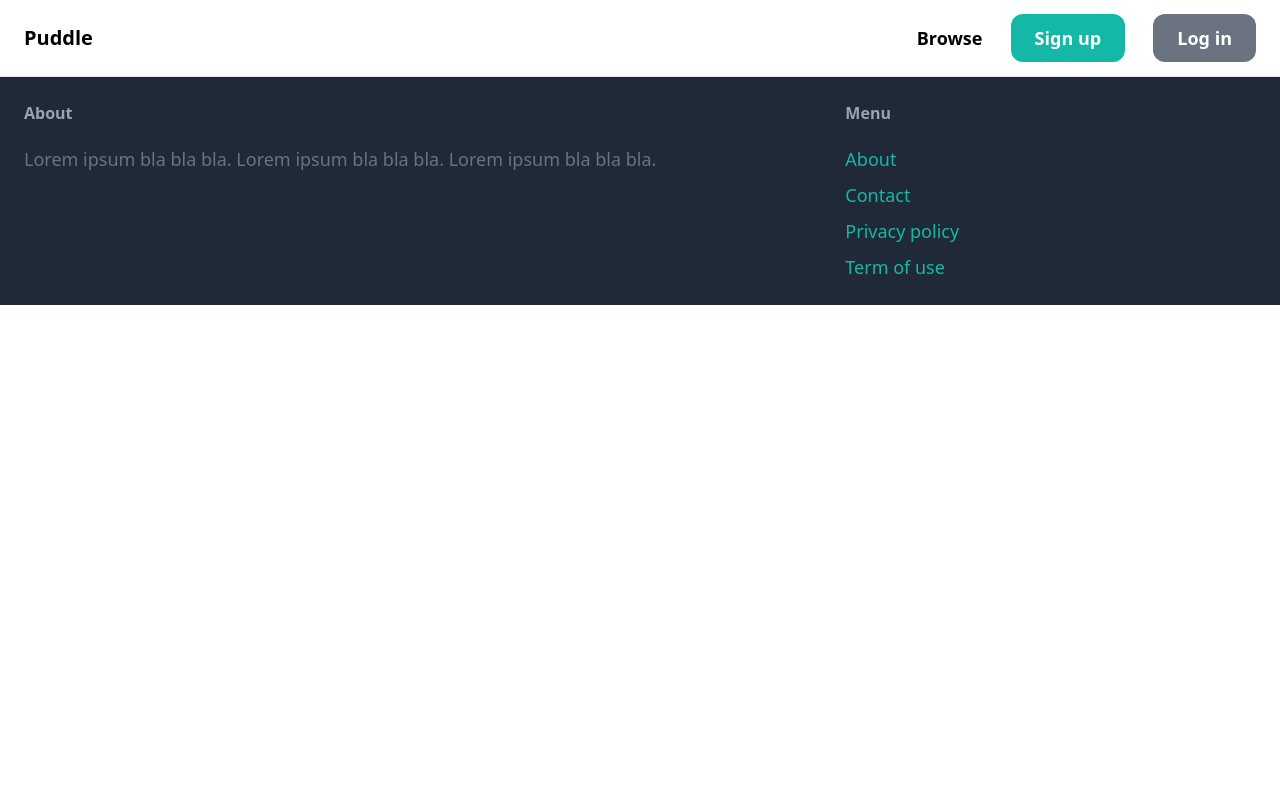
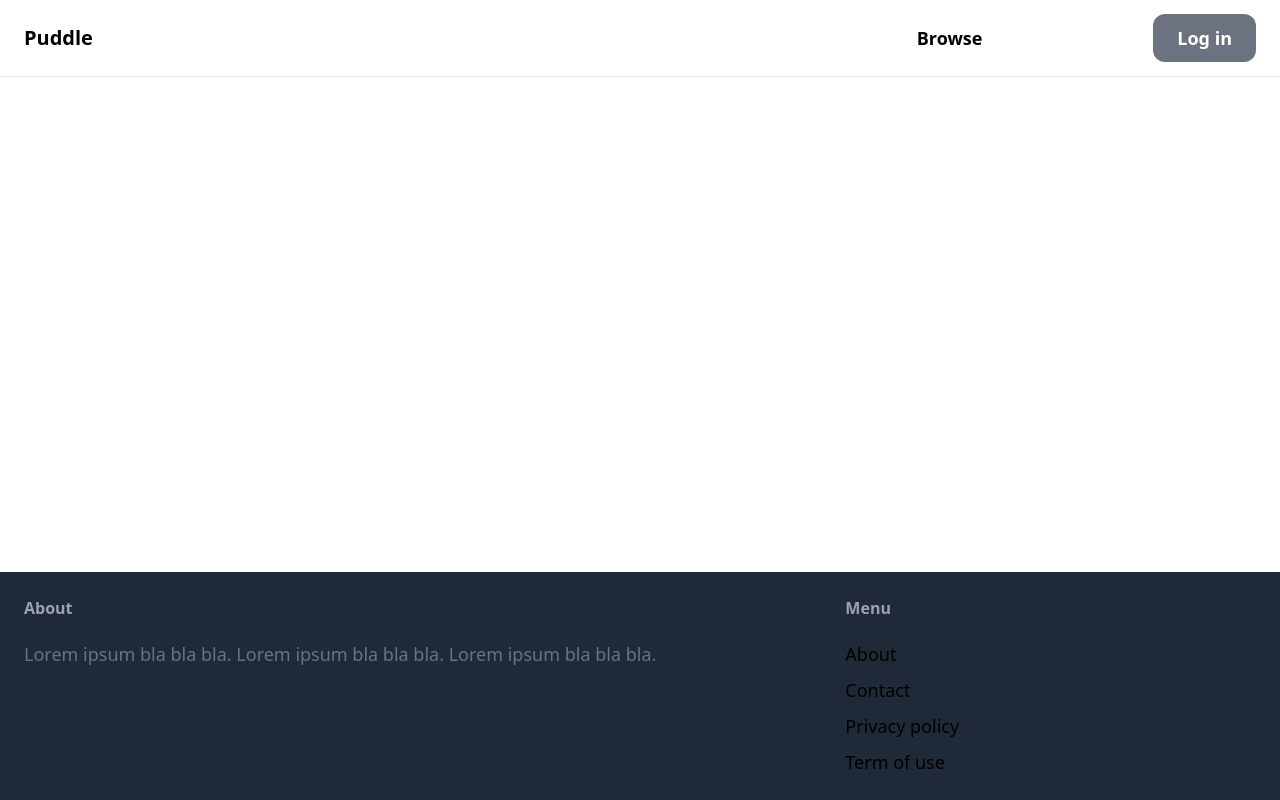
Before and after one commit to stansam/Puddle, a Django app: page /about/ in a window 1280 px wide. Run offline with Django 5.2, Linux system fonts and the light colour scheme; some libraries are stand-ins or nearby versions.

Commit message:
fixed footer to bottom of page

```diff
--- a/templates/base.html
+++ b/templates/base.html
@@ -1,15 +1,17 @@
 <!DOCTYPE html>
-<html lang="en">
+<html lang="en" class="min-h-screen">
 <head>
     <meta charset="UTF-8">
     <meta name="viewport" content="width=device-width, initial-scale=1.0">
     <title>{% block title %}{% endblock %} | Gamer-Port</title>
 </head>
-	<script src="https://cdn.tailwindcss.com?plugins=forms,typography,aspect-ratio,line-clamp"></script>
+<link href="https://unpkg.com/tailwindcss@^1.0/dist/tailwind.min.css" rel="stylesheet">
 {% include "dependancies/css.html" %}
-	<body>
+<body class="flex flex-col min-h-screen">
     {% include "components/header.html" %}
+    <main class="flex-grow">
         {% block body %}{% endblock body %}
+    </main>
     {% include "components/footer.html" %}
     {% include "dependancies/js.html" %}
 </body>
```
Lines whose indentation alone changed are shown as unchanged.
